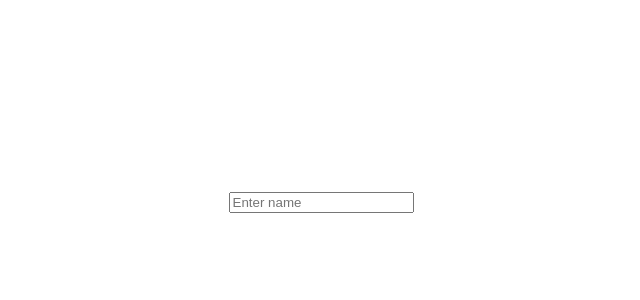
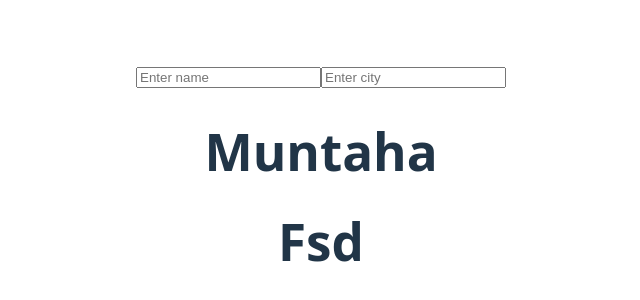
Before and after one commit to Muntahasiddique/react_blog, a React (Vite) app in the folder Lifting_States_Up/: page / in a window 1280 px wide. Shown: the part 216-516 px from the top of the page, without its empty margins (319-959 px from the left). Built offline with nearby package versions, Linux system fonts and the light colour scheme.

Commit message:
updating object in states

```diff
--- a/Lifting_States_Up/src/App.jsx
+++ b/Lifting_States_Up/src/App.jsx
@@ -2,16 +2,49 @@ import { useState } from 'react'
 import reactLogo from './assets/react.svg'
 import viteLogo from '/vite.svg'
 import './App.css'
-import { LiftingStatesDisplayUser } from './liftigstatesDisplayUser'
-import { LiftingStatesUser } from './liftingstatesuser'
+// import { LiftingStatesDisplayUser } from './liftigstatesDisplayUser'
+// import { LiftingStatesUser } from './liftingstatesuser'
 
 function App() {
-  const [user , setUser] = useState('')
-
+  // const [user , setUser] = useState('')
+// .
+// .
+// .
+// .
+// .
+// .
+// {/* updatingobjects in states */}
+const [data,setdata] = useState({
+  name : 'Muntaha',
+  Adress :{
+  city:'Fsd'
+  }
+})
+function HandleName(val){
+data.name = val;
+setdata({...data})
+}
+function Handlecity(valu){
+data.Adress.city = valu;
+setdata({...data,Adress:{...data.Adress ,city: valu}})
+}
   return (
     <>
-    <LiftingStatesDisplayUser user={user} />
-    <LiftingStatesUser setUser={setUser} />
+    {/* <LiftingStatesDisplayUser user={user} />
+    <LiftingStatesUser setUser={setUser} /> */}
+{/*
+.
+.
+.
+.
+.
+.
+*/}
+{/* updatingobjects in states */}
+ <input type="text"  onChange={(event)=>HandleName(event.target.value)}  name="" id=""  placeholder='Enter name'/>
+  <input type="text"  onChange={(event)=>Handlecity(event.target.value)}  name="" id=""  placeholder='Enter city'/>
+ <h1>{data.name}</h1>
+ <h1>{data.Adress.city}</h1>
     </>
   )
 }
```
